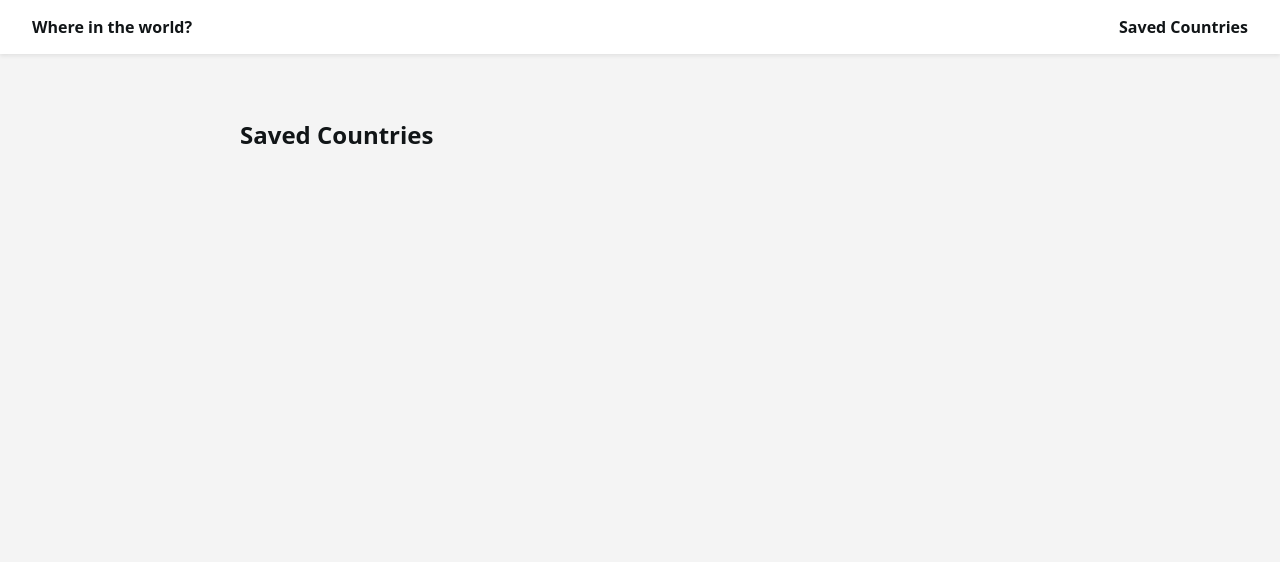
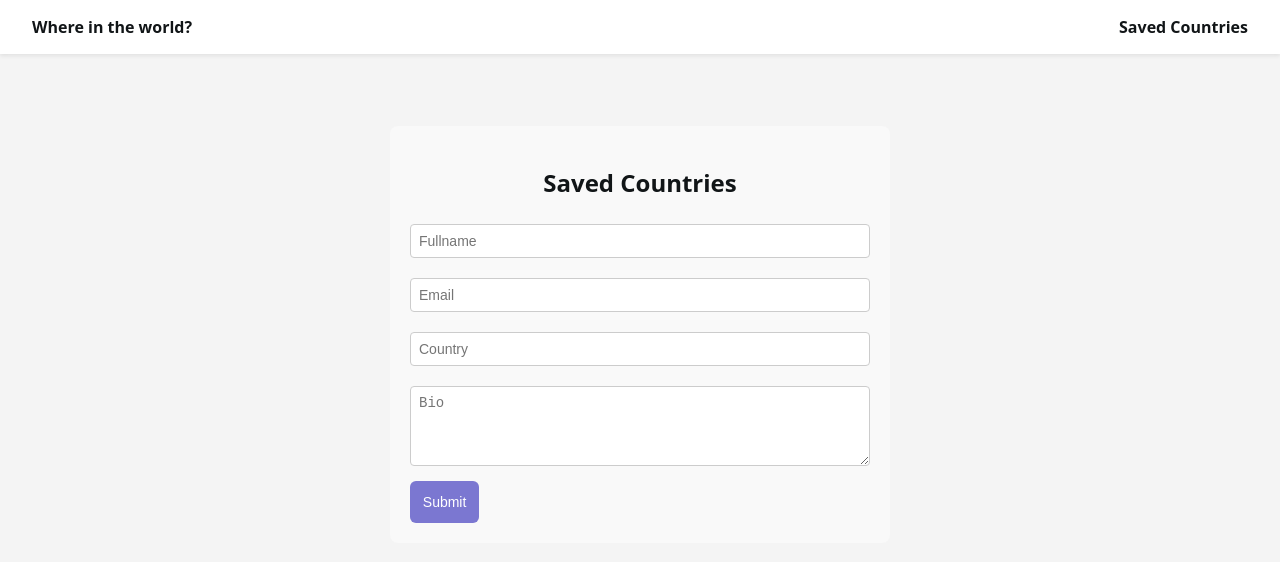
Before and after one commit to StepLeonard/countries-app, a React (Vite) app in the folder version-1/: page /saved in a window 1280 px wide. Shown: the top 562 px of the page. Built offline with nearby package versions, Linux system fonts and the light colour scheme.

Commit message:
added form to saved countries page

```diff
--- a/version-1/src/App.css
+++ b/version-1/src/App.css
@@ -55,7 +55,6 @@ body {
   margin: 0 auto;
 }
 
-
 /* mobile grid */
 .grid {
   display: grid;
@@ -108,3 +107,64 @@ body {
   max-width: 800px;
   margin: 2rem auto;
 }
+/* This styles the whole Saved Countries section */
+.saved {
+  max-width: 500px;
+  margin: 40px auto;
+  padding: 20px;
+  background-color: #f9f9f9;
+  border-radius: 8px;
+}
+
+/* This styles the page title */
+.saved h1 {
+  text-align: center; /* puts the title in the middle */
+  margin-bottom: 20px; /* space under the title */
+}
+
+/* This styles the form */
+.form {
+  display: flex;
+  flex-direction: column;
+  gap: 15px;
+}
+
+/* This styles each label */
+.form label {
+  display: flex;
+  flex-direction: column;
+  font-weight: bold;
+}
+
+/* This styles all inputs and the textarea */
+.form input,
+.form textarea {
+  padding: 8px;
+  margin-top: 5px;
+  border: 1px solid #ccc;
+  border-radius: 4px;
+  font-size: 14px;
+}
+
+/* This makes the textarea */
+.form textarea {
+  min-height: 80px;
+  resize: vertical;
+}
+
+/* Purple submit button */
+.button {
+  width: fit-content;
+  background-color: #7b77d1;
+  color: white;
+  border: none;
+  border-radius: 6px;
+  font-size: 14px;
+  cursor: pointer;
+  padding: 0.8rem;
+}
+
+/* Hover effect */
+.button:hover {
+  background-color: #6a66c5;
+}
--- a/version-1/src/pages/SavedCountries.jsx
+++ b/version-1/src/pages/SavedCountries.jsx
@@ -1,11 +1,47 @@
 import React from "react";
-// This component shows the Saved Countries page
+
+// This page shows the Saved Countries form
 function SavedCountries() {
-  // show on screen
+  // This runs when the form is submitted
+  function handleSubmit(e) {
+    e.preventDefault(); // stops the page from refreshing
+
+    // This object holds everything the user typed
+    const formData = {
+      fullname: e.target[0].value,
+      email: e.target[1].value,
+      country: e.target[2].value,
+      bio: e.target[3].value,
+    };
+
+    console.log(formData);
+  }
+
   return (
-    // This section holds everything for the saved countries page
+    // This section holds the whole page
     <section className="saved">
+      {/* Page title */}
       <h1>Saved Countries</h1>
+
+      {/* This is the form */}
+      <form className="form" onSubmit={handleSubmit}>
+        {/* User types their full name here */}
+        <input placeholder="Fullname" />
+
+        {/* User types their email here */}
+        <input placeholder="Email" />
+
+        {/* User types a country here */}
+        <input placeholder="Country" />
+
+        {/* User writes a short bio here */}
+        <textarea placeholder="Bio" />
+
+        {/* This button submits the form */}
+        <button className="button" type="submit">
+          Submit
+        </button>
+      </form>
     </section>
   );
 }
```
